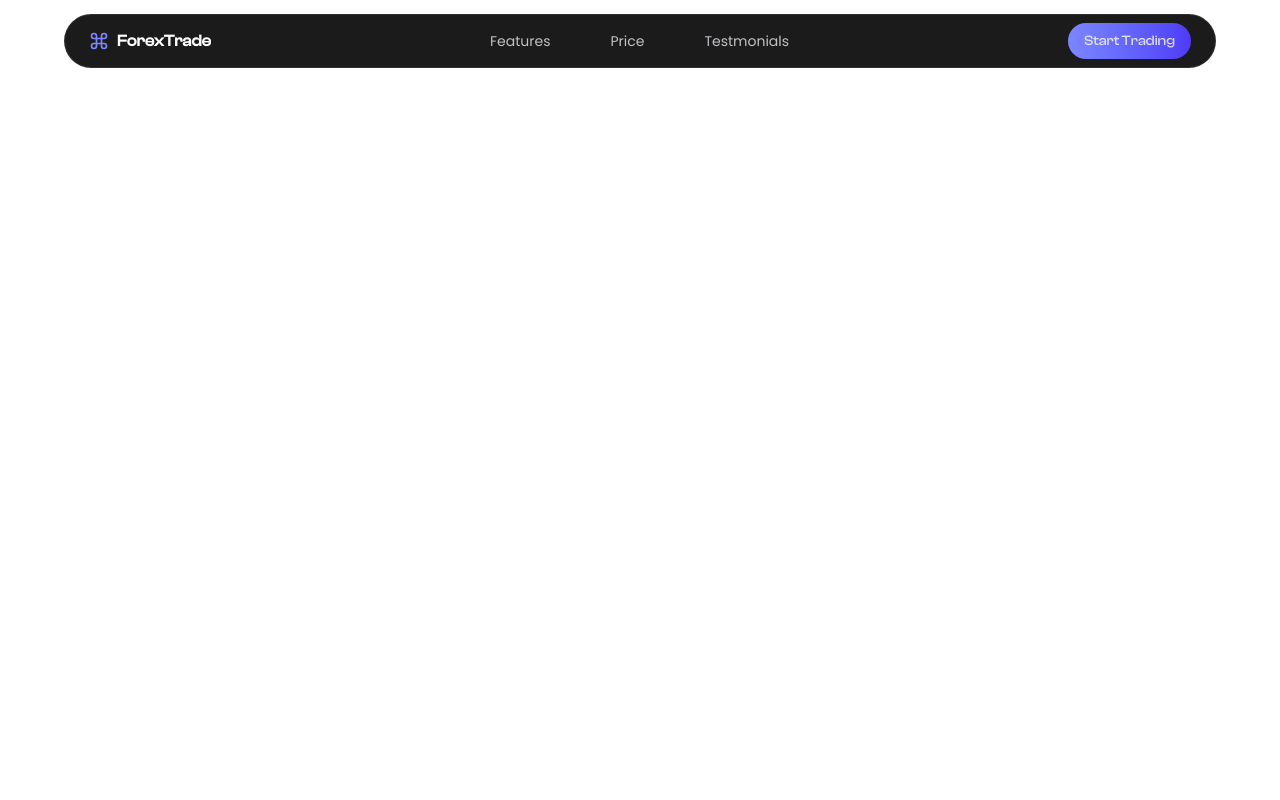
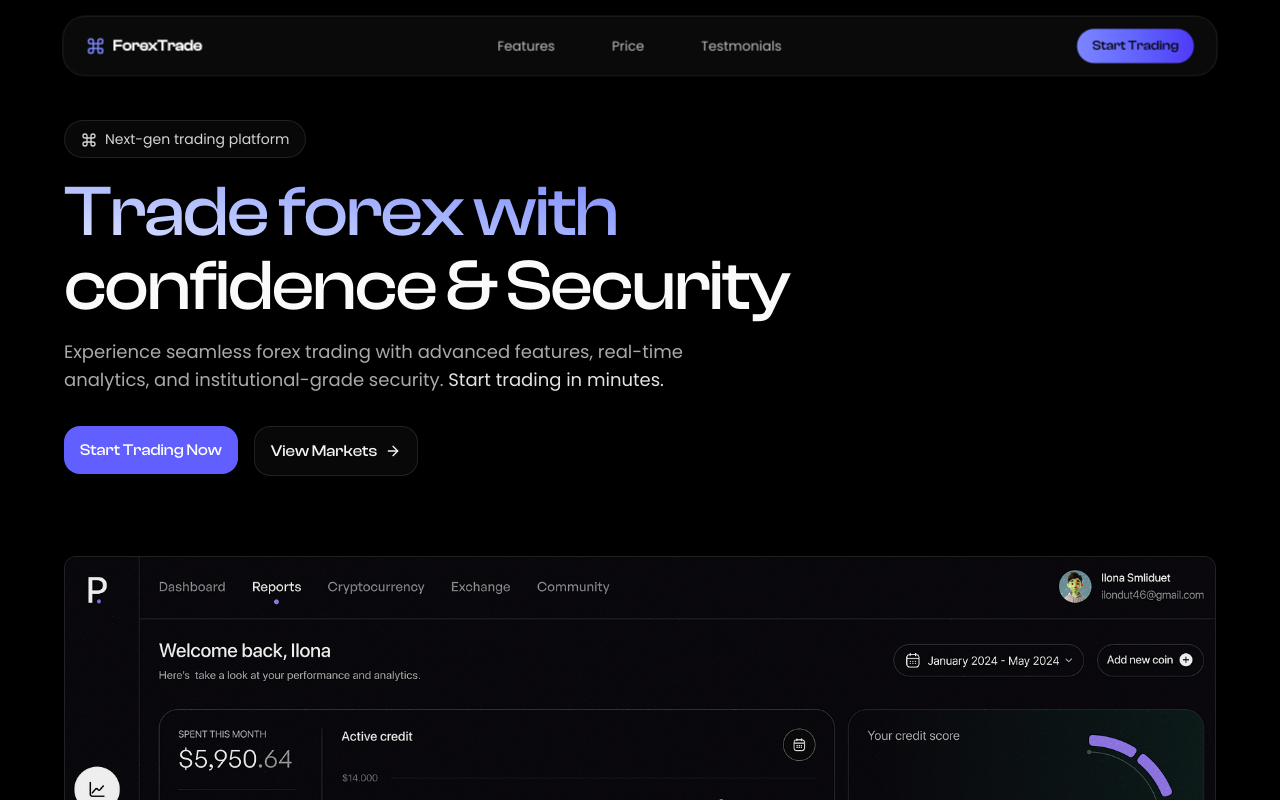
Before and after one commit to rishavvrajj/forextrade, a React (Vite) app: page / in a window 1280 px wide. Shown: the top 800 px of the page. Built offline with nearby package versions, Linux system fonts and the light colour scheme; a web font is replaced by a local one.

Commit message:
feat: add navbar animation and trading pages

```diff
--- a/src/App.jsx
+++ b/src/App.jsx
@@ -1,10 +1,12 @@
 import React from "react";
 import NavBar from "./components/NavBar";
+import HomePage from "./pages/HomePage";
 
 const App = () => {
   return (
     <main className="">
       <NavBar />
+      <HomePage />
     </main>
   )
 };
--- a/src/components/NavBar.tsx
+++ b/src/components/NavBar.tsx
@@ -3,9 +3,22 @@ import { Command } from 'lucide-react'
 
 export default function NavBar() {
 
+  const [isScrolled, setIsScrolled] = useState(false)
+
+  useEffect(() => {
+
+    const handleScroll = () => {
+      setIsScrolled(window.scrollY > 50)
+    }
+
+    window.addEventListener('scroll', handleScroll)
+
+    return () => window.removeEventListener('scroll', handleScroll)
+  }, [])
+
   return (
-    <header id='navbar' className='fixed top-3.5 left-1/2 -translate-x-1/2 z-1 transition-all duration-300 rounded-full bg-[#1b1b1b] border border-white/10 w-[90%] text-white/80 py-2'>
-        <div className='mx-auto h-full px-6'>
+    <header id='navbar' className={`fixed top-3.5 left-1/2 -translate-x-1/2 z-10 transition-all duration-500 ${isScrolled ? "h-16 bg-[#1b1b1b]/40 backdrop-blur-xl border border-white/10 scale-95 w-[90%] rounded-full" : "h-16 bg-[#1b1b1b]/40 backdrop-blur-xl border border-white/10 scale-95 w-[95%] rounded-3xl"}`}>
+        <div className='h-full px-6'>
           <nav className='centered-row justify-between h-full'>
           {/* Logo */}
           <div className='centered-row space-x-2 cursor-pointer'>
--- /dev/null
+++ b/src/pages/HomePage.tsx
@@ -0,0 +1,14 @@
+import React from 'react'
+import HeroSection from '../views/heroSection'
+
+export default function HomePage() {
+  return (
+    <div className='min-h-screen bg-black text-white'>
+
+      {/* Hero Section */}
+        <HeroSection />
+
+      {/* Logo Carousel Section */}
+    </div>
+  )
+}
--- /dev/null
+++ b/src/views/HeroSection.tsx
@@ -0,0 +1,47 @@
+import React from 'react'
+import { Command, ArrowRight } from 'lucide-react'
+
+export default function HeroSection() {
+  return (
+    <section className='relative container left-1/2 -translate-x-1/2 w-[90%] pt-24 pb-24 lg:pt-30'>
+
+      {/* Decorative Sub-Title */}
+      <div className='flex w-fit py-2 mb-4 px-4 cursor-pointer rounded-full glass'>
+        <span className='text-sm font-medium text-zinc-300'>
+          <Command className='w-4 h-4 inline-block mr-2' />
+          Next-gen trading platform
+        </span>
+      </div>
+
+      {/* Hero Title */}
+      <div className='relative z-1'>
+
+        {/* Heading */}
+        <h1 className='w-[90%] text-3xl md:text-7xl mb-4 tracking-tight text-left'>
+          <span className='clash-display grad1'>Trade forex with</span>
+          <br />
+          <span className='text-zinc-50 font-medium clash-display'>confidence & Security</span>
+        </h1>
+
+        {/* Paragraph */}
+        <p className='text-xs lg:text-lg text-zinc-300/80 mb-8 text-left w-[100%] lg:w-[60%]'>
+          Experience seamless forex trading with advanced features, real-time analytics, and institutional-grade security.
+          <span className='text-zinc-200'> Start trading in minutes.</span>
+        </p>
+
+        {/* Button */}
+        <div className='flex sm:flex-row gap-4 items-start'>
+          <button className='bg-indigo-500 text-xs lg:text-base clash-display px-2 lg:px-4 py-2 lg:py-3 rounded-xl lg:rounded-2xl cursor-pointer hover:-translate-y-1 transition hover:bg-indigo-500/20'>Start Trading Now</button>
+          <button className='text-zinc-100 text-xs lg:text-base clash-display px-2 lg:px-4 py-2 lg:py-3 rounded-xl lg:rounded-2xl cursor-pointer centered-row glass gap-2 hover:-translate-y-1 transition2 hover:bg-indigo-500/20'>View Markets <ArrowRight className='w-4 h-4' /></button>
+        </div>
+      </div>
+
+      {/* Hero Image : UI Image */}
+      <div className='relative mx-auto mt-20'>
+        <div className='glass rounded-xl overflow-hidden'>
+          <img src="/chart2.png" alt="dashboard" className='w-full h-auto' />
+        </div>
+      </div>
+    </section>
+  )
+}
```
